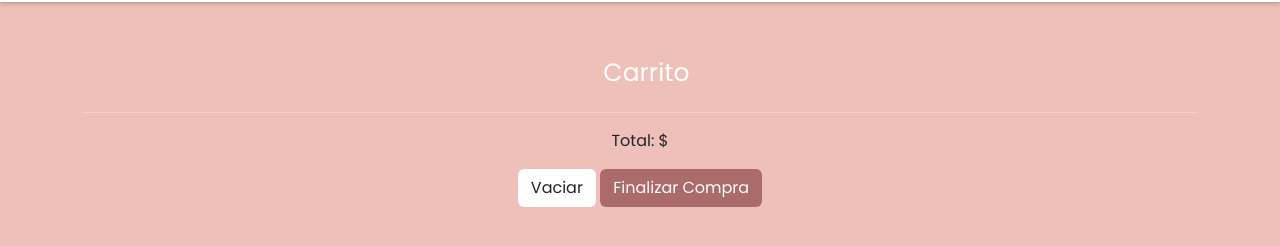
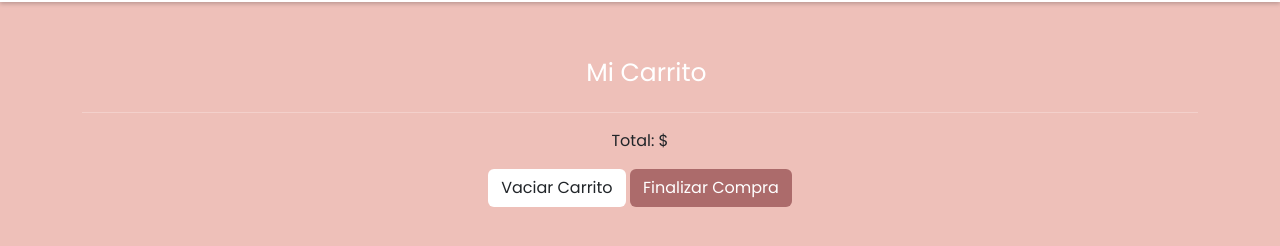
Before and after one commit to marinahoff/Proyecto_Final, a plain HTML site: page carrito.html in a window 1280 px wide. Shown: the part 68-314 px from the top of the page. Drawn offline with nearby package versions, Linux system fonts and the light colour scheme.

Commit message:
Entrega Final (2)

```diff
--- a/carrito.html
+++ b/carrito.html
@@ -61,11 +61,11 @@
     <div class="container margin">
       <div class="row">
         <div class="col margin center">
-          <h2>Carrito</h2>
+          <h2>Mi Carrito</h2>
           <ul id="carrito" class="list-group"></ul>
           <hr id="hr-carrito">
           <p>Total: $ <span id="total"></span></p>
-          <button id="boton-vaciar" class="btn"> Vaciar </button>
+          <button id="boton-vaciar" class="btn"> Vaciar Carrito</button>
           <button type="button" class="btn" id="boton-finalizar"> Finalizar Compra </button>
         </div>
       </div>
```
